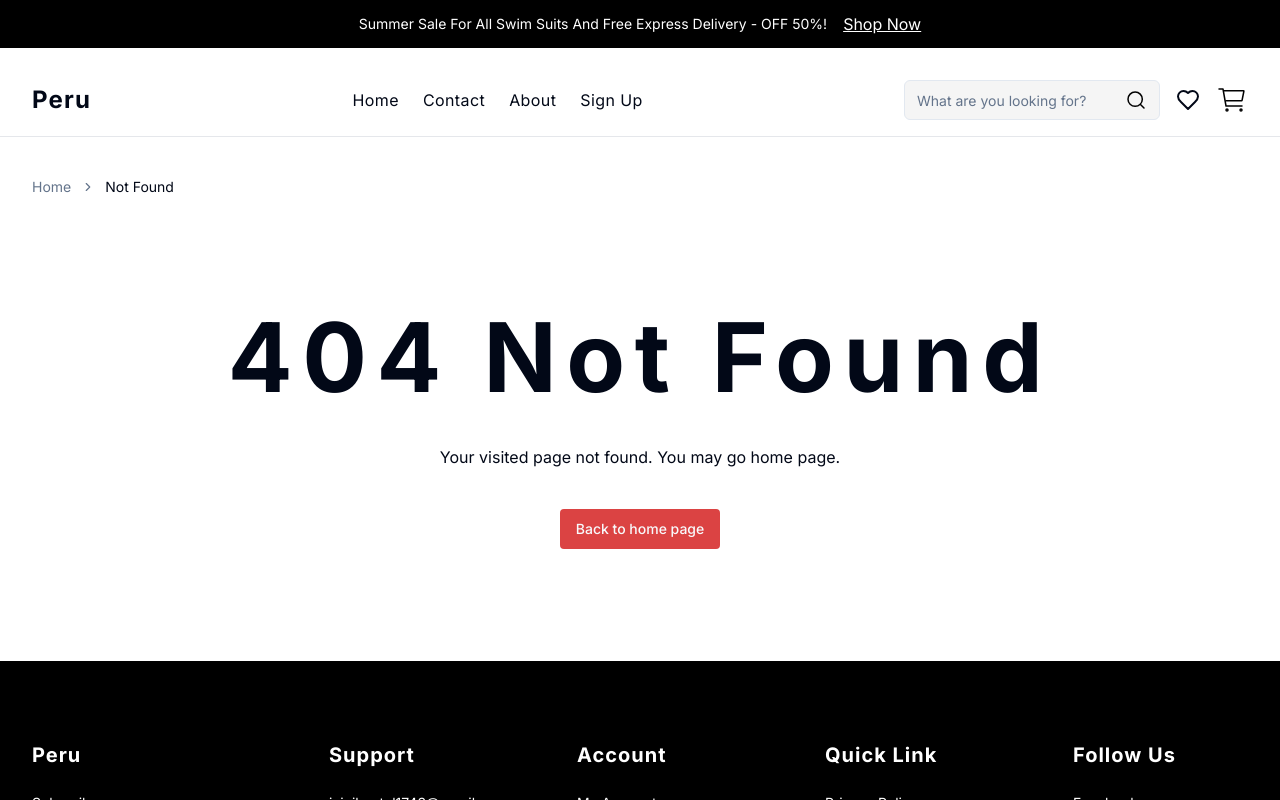
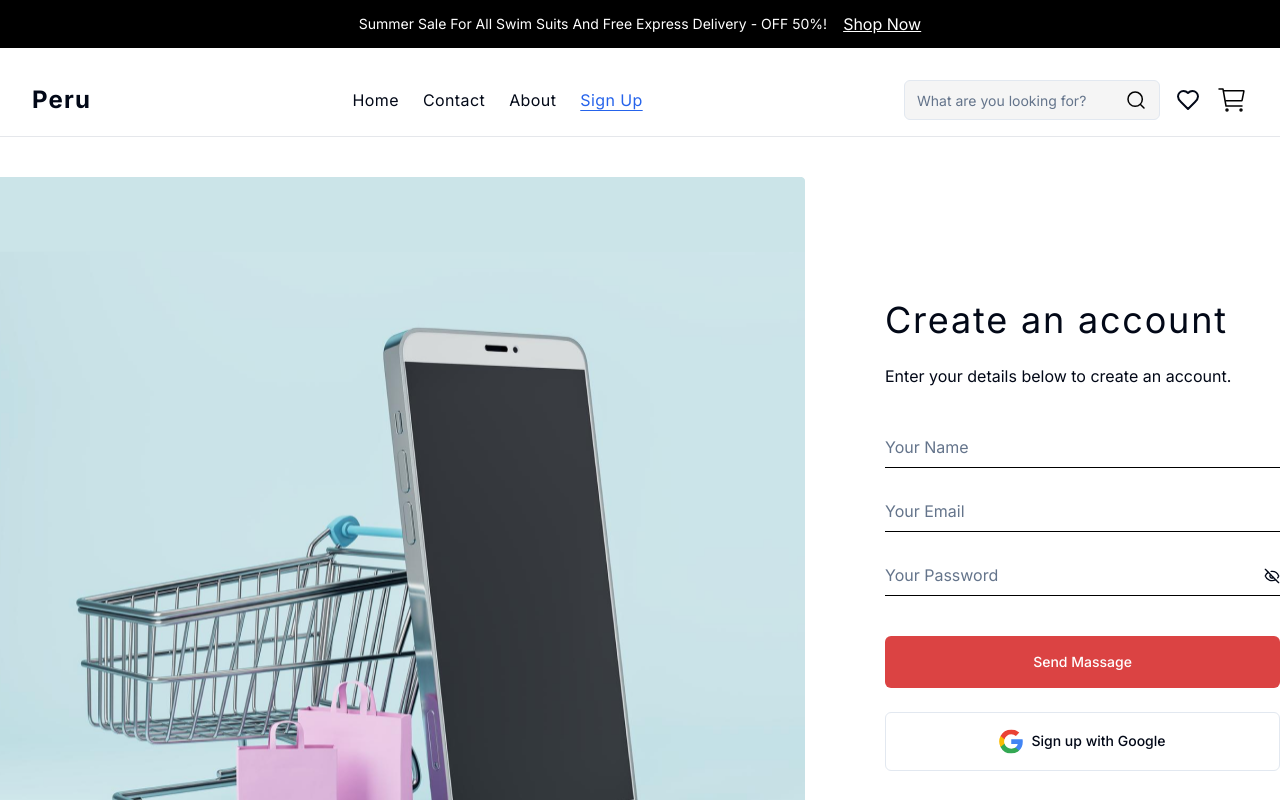
Before and after one commit to Jainik-1743/P-e-commerce, a Next.js app: page /sign-up in a window 1280 px wide. Before the commit this address had no page. Shown: the top 800 px of the page. Built offline with nearby package versions, Linux system fonts and the light colour scheme.

Commit message:
chore: Update sign-up page with image and form components

```diff
--- /dev/null
+++ b/src/app/sign-up/page.tsx
@@ -0,0 +1,19 @@
+import Image from "next/image"
+
+import SideImage from "@/components/assets/side-image-login.png"
+import SignUpForm from "@/components/sign-up/sign-up-form"
+
+export default function SignUpPage() {
+  return (
+    <div className='py-10'>
+      <div className='flex max-w-[1343px] justify-between space-x-20'>
+        <Image
+          src={SideImage}
+          alt='Side Image'
+          className='h-[780px] min-w-[805px]'
+        />
+        <SignUpForm />
+      </div>
+    </div>
+  )
+}
--- a/src/components/constants/navlist.tsx
+++ b/src/components/constants/navlist.tsx
@@ -13,6 +13,6 @@ export const navList = [
   },
   {
     name: "Sign Up",
-    href: "/signup",
+    href: "/sign-up",
   },
 ]
--- /dev/null
+++ b/src/components/icons/google.tsx
@@ -0,0 +1,36 @@
+import { SVGProps } from "react"
+
+const GoogleIcon = (props: SVGProps<SVGSVGElement>) => (
+  <svg
+    xmlns='http://www.w3.org/2000/svg'
+    width={24}
+    height={25}
+    fill='none'
+    {...props}
+  >
+    <g clipPath='url(#a)'>
+      <path
+        fill='#4285F4'
+        d='M23.766 12.776c0-.815-.066-1.635-.207-2.438H12.24v4.621h6.482a5.554 5.554 0 0 1-2.399 3.647v2.998h3.867c2.27-2.09 3.576-5.177 3.576-8.828Z'
+      />
+      <path
+        fill='#34A853'
+        d='M12.24 24.5c3.237 0 5.966-1.062 7.955-2.896l-3.867-2.998c-1.076.731-2.465 1.146-4.083 1.146-3.131 0-5.786-2.112-6.738-4.952h-3.99v3.091a12.002 12.002 0 0 0 10.723 6.61Z'
+      />
+      <path
+        fill='#FBBC04'
+        d='M5.503 14.8a7.188 7.188 0 0 1 0-4.594V7.115H1.516a12.01 12.01 0 0 0 0 10.776l3.987-3.09Z'
+      />
+      <path
+        fill='#EA4335'
+        d='M12.24 5.25a6.52 6.52 0 0 1 4.603 1.799l3.427-3.426A11.533 11.533 0 0 0 12.24.5 11.998 11.998 0 0 0 1.517 7.115l3.986 3.09C6.45 7.363 9.109 5.25 12.24 5.25Z'
+      />
+    </g>
+    <defs>
+      <clipPath id='a'>
+        <path fill='#fff' d='M0 .5h24v24H0z' />
+      </clipPath>
+    </defs>
+  </svg>
+)
+export default GoogleIcon
--- /dev/null
+++ b/src/components/sign-up/sign-up-form.tsx
@@ -0,0 +1,157 @@
+"use client"
+
+import { useState } from "react"
+
+import { zodResolver } from "@hookform/resolvers/zod"
+import { EyeIcon, EyeOff } from "lucide-react"
+import Link from "next/link"
+import { useForm } from "react-hook-form"
+import { z } from "zod"
+
+import GoogleIcon from "@/components/icons/google"
+import { Button } from "@/components/ui/button"
+import {
+  Form,
+  FormControl,
+  FormField,
+  FormItem,
+  FormMessage,
+} from "@/components/ui/form"
+import { Input } from "@/components/ui/input"
+
+const formSchema = z.object({
+  name: z.string().min(3, { message: "Name must be at least 3 characters." }),
+  email: z.string().email({ message: "Invalid email address." }),
+  password: z
+    .string()
+    .min(6, { message: "Password must be at least 6 characters." }),
+})
+
+export default function SignUpForm() {
+  const [visiblePassword, setVisiblePassword] = useState(false)
+
+  const form = useForm<z.infer<typeof formSchema>>({
+    resolver: zodResolver(formSchema),
+    defaultValues: {
+      email: "",
+      name: "",
+      password: "",
+    },
+  })
+
+  const onSubmit = async (values: z.infer<typeof formSchema>) => {
+    console.log(values)
+  }
+
+  const handleVisiblePassword = () => {
+    setVisiblePassword(!visiblePassword)
+  }
+
+  return (
+    <div className='flex w-full flex-col items-start justify-center gap-6 py-20'>
+      <h1 className='text-4xl tracking-wider'>Create an account</h1>
+      <p>Enter your details below to create an account.</p>
+      <Form {...form}>
+        <form
+          onSubmit={form.handleSubmit(onSubmit)}
+          noValidate
+          className='mt-4 flex w-full flex-col gap-6'
+        >
+          <FormField
+            control={form.control}
+            name='name'
+            render={({ field }) => (
+              <FormItem>
+                <FormControl>
+                  <div className='relative'>
+                    <Input
+                      placeholder='Your Name'
+                      type='text'
+                      {...field}
+                      className='rounded-none border-[0] border-b border-black px-0 text-base focus-visible:border-b focus-visible:border-blue-500 focus-visible:ring-0'
+                    />
+                  </div>
+                </FormControl>
+                <FormMessage />
+              </FormItem>
+            )}
+          />
+
+          <FormField
+            control={form.control}
+            name='email'
+            render={({ field }) => (
+              <FormItem>
+                <FormControl>
+                  <Input
+                    placeholder='Your Email'
+                    type='email'
+                    required
+                    {...field}
+                    className='rounded-none border-[0] border-b border-black px-0 text-base focus-visible:border-b focus-visible:border-blue-500 focus-visible:ring-0'
+                  />
+                </FormControl>
+                <FormMessage />
+              </FormItem>
+            )}
+          />
+
+          <FormField
+            control={form.control}
+            name='password'
+            render={({ field }) => (
+              <FormItem>
+                <FormControl>
+                  <div className='relative'>
+                    <Input
+                      placeholder='Your Password'
+                      type={visiblePassword ? "text" : "password"}
+                      required
+                      {...field}
+                      className='rounded-none border-[0] border-b border-black px-0 text-base focus-visible:border-b focus-visible:border-blue-500 focus-visible:ring-0'
+                    />
+                    <Button
+                      type='button'
+                      variant='ghost'
+                      onClick={handleVisiblePassword}
+                      className='absolute right-0 top-1/2 h-fit -translate-y-1/2 p-0 hover:bg-transparent'
+                    >
+                      {visiblePassword ? (
+                        <EyeIcon className='h-4 w-4' />
+                      ) : (
+                        <EyeOff className='h-4 w-4' />
+                      )}
+                    </Button>
+                  </div>
+                </FormControl>
+                <FormMessage />
+              </FormItem>
+            )}
+          />
+
+          <Button
+            type='submit'
+            className='mt-4 h-fit rounded-md bg-subTitle py-4 text-white hover:bg-subTitle'
+          >
+            Send Massage
+          </Button>
+        </form>
+      </Form>
+
+      <Button
+        variant='outline'
+        className='flex h-fit w-full items-center justify-center gap-2 py-4'
+      >
+        <GoogleIcon />
+        <span>Sign up with Google</span>
+      </Button>
+
+      <p className='mt-4 w-full text-center'>
+        Already have an account?&nbsp;
+        <Link href='/sign-in' className='underline'>
+          Sign in
+        </Link>
+      </p>
+    </div>
+  )
+}
```
Also changed, not shown: src/components/assets/side-image-login.png (added).
